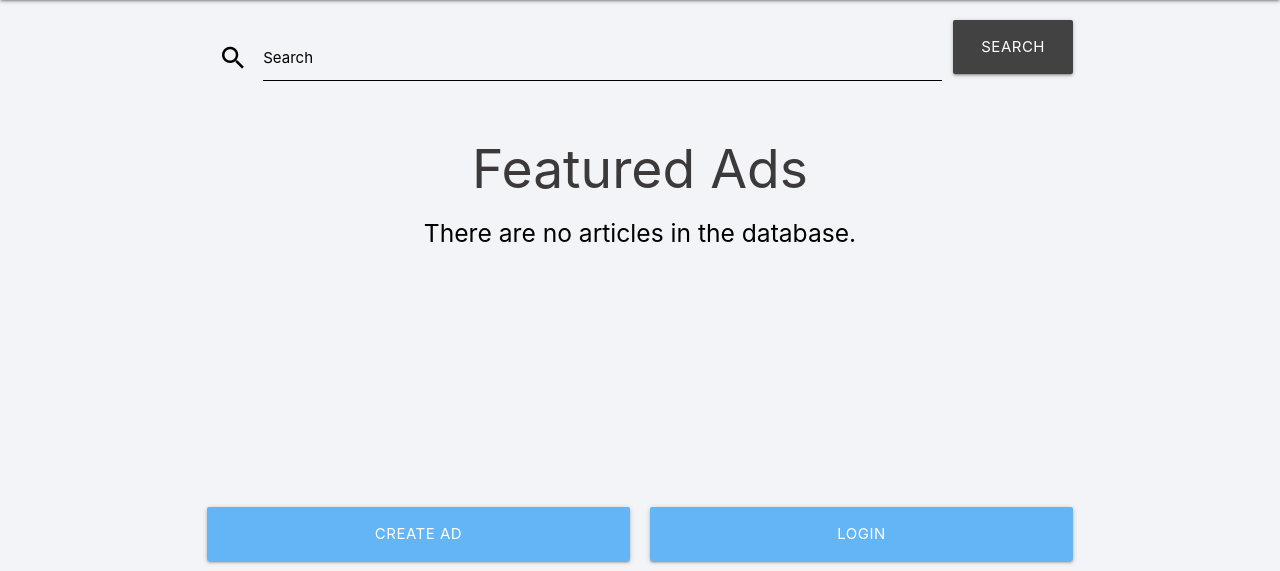
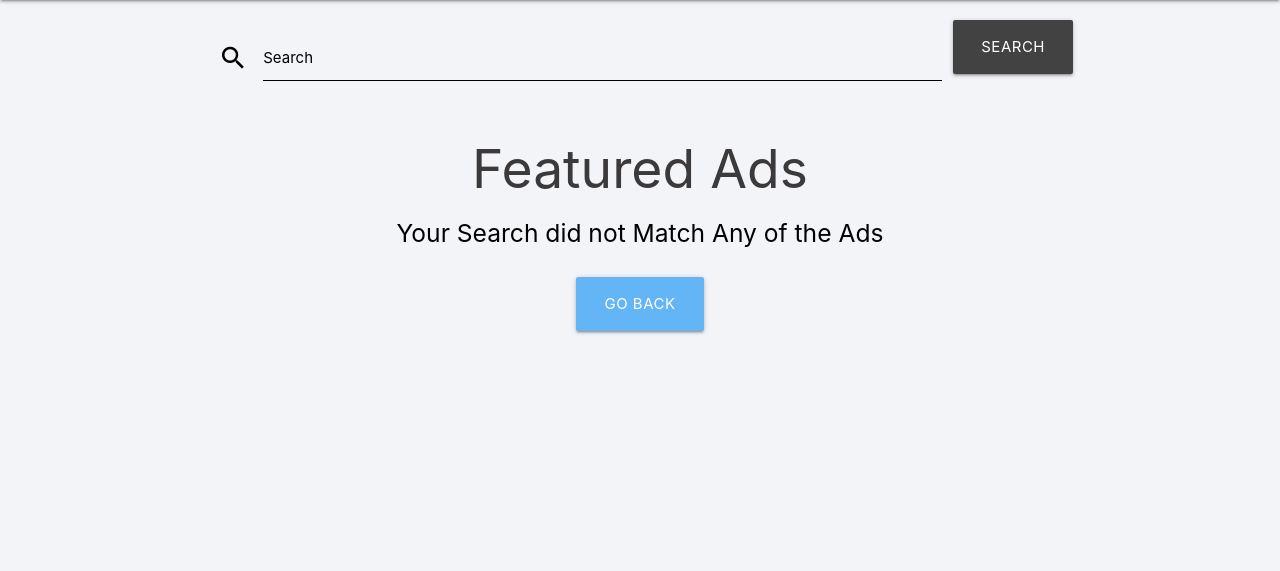
Before and after one commit to zaheerabbas21/AdsQuery, a Django app: template Ads/templates/Ads/ad_list.html in a window 1280 px wide. Shown: the part 64-635 px from the top of the page. Run offline with Django 3.2, Linux system fonts and the light colour scheme; the template is opened without the code that fills it, so the values that code supplies are empty; some libraries are stand-ins or nearby versions.

Commit message:
Fix Search Results Message

```diff
--- a/Ads/templates/Ads/ad_list.html
+++ b/Ads/templates/Ads/ad_list.html
@@ -133,7 +133,13 @@
 {% else %}
 <div class="center-align">
     <h5 class="black-text">
-        There are no articles in the database.
+        Your Search did not Match Any of the Ads
+        <div class="center"
+            style="margin: 30px;">
+            <a href="{% url 'Ads:all' %}" class="btn-large blue lighten-2 white-text waves-effect waves-light custom-font">
+                Go Back
+            </a>
+        </div>
     </h5>
     <div class="custom-div"></div>
 </div>
```
